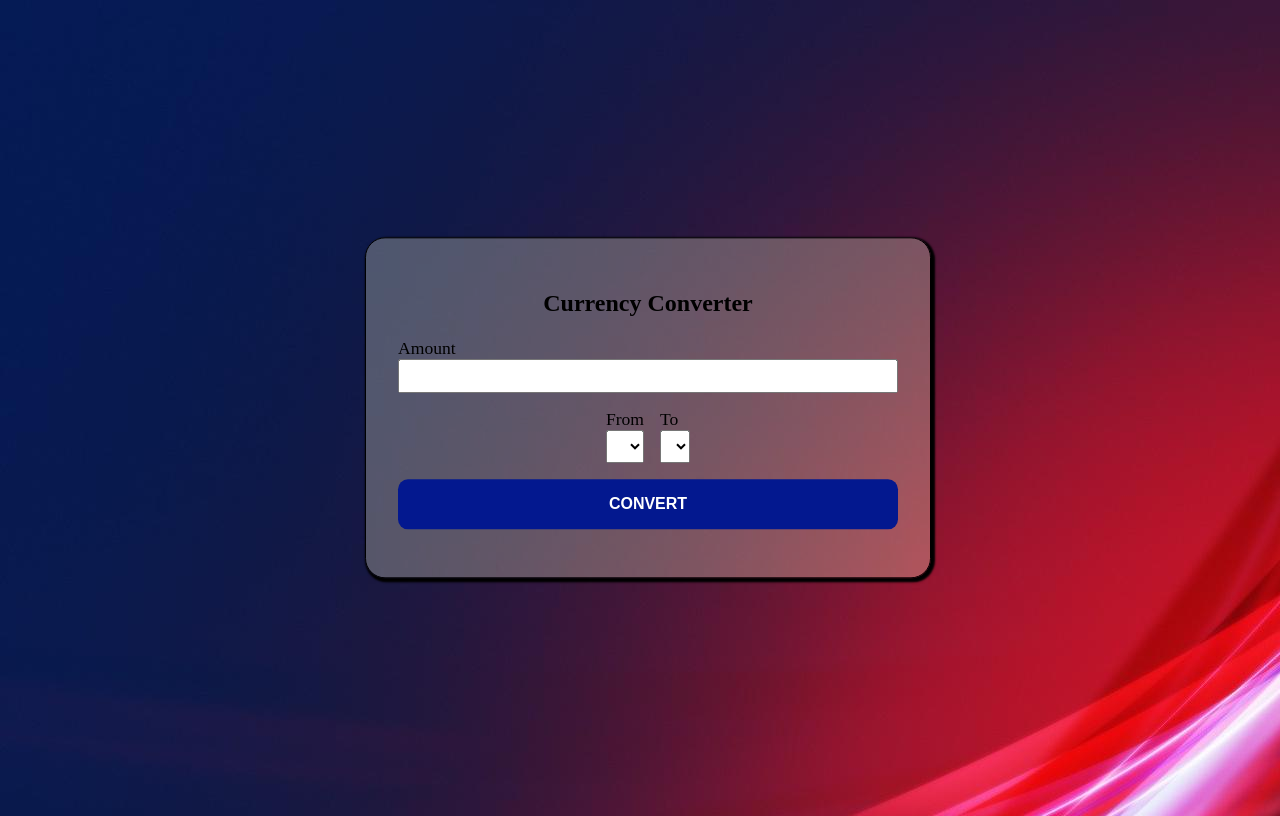
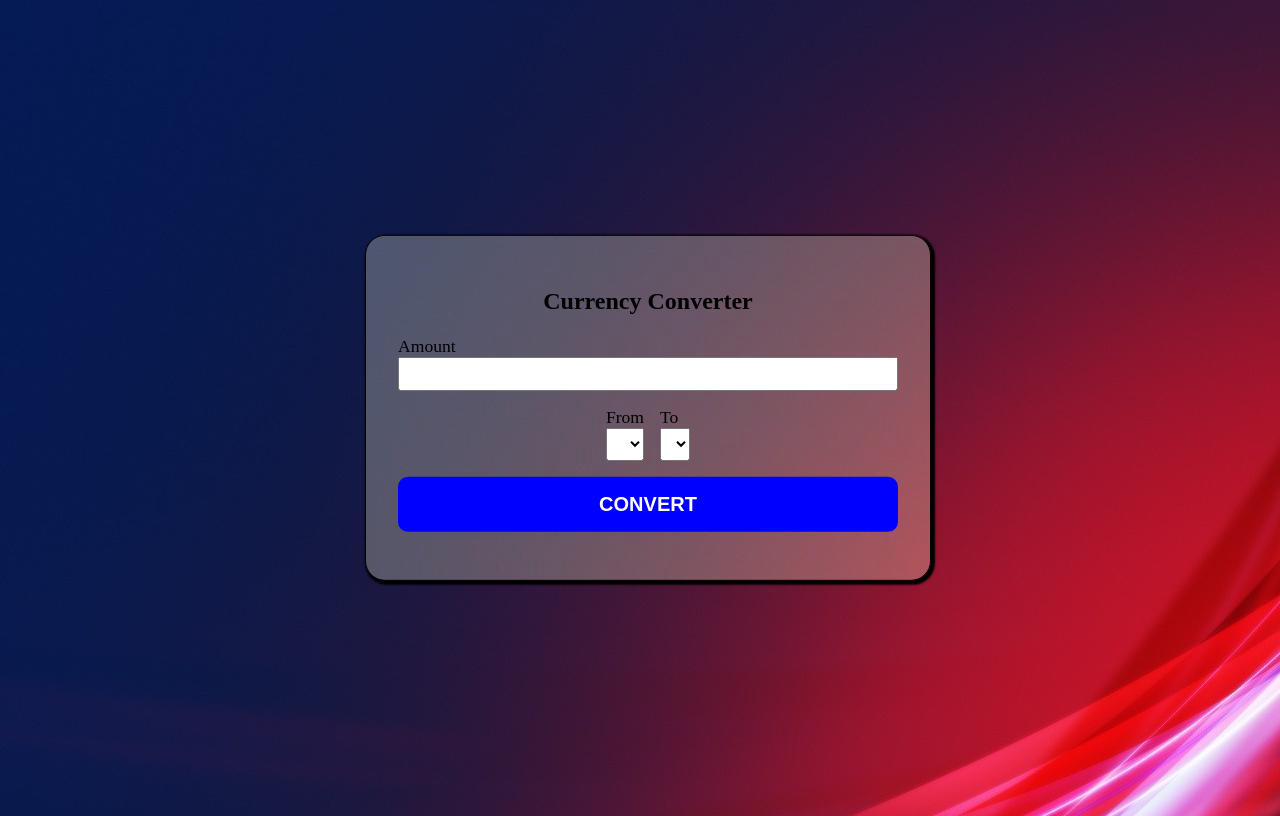
Before and after one commit to Nithish4e4b/Curremcy-converter-API-promise-task, a plain HTML site: page index.html in a window 1280 px wide. In both pictures the pointer is over the button "CONVERT". Drawn offline with Linux system fonts and the light colour scheme; no server answers.

Commit message:
Update style.css

```diff
--- a/style.css
+++ b/style.css
@@ -32,7 +32,7 @@ body {
     margin-bottom: 1rem;
   }
 
-  button.highlight:hover {
+  button:hover {
     background-color: blue;
     color: white;
     font-size: 20px;
```
